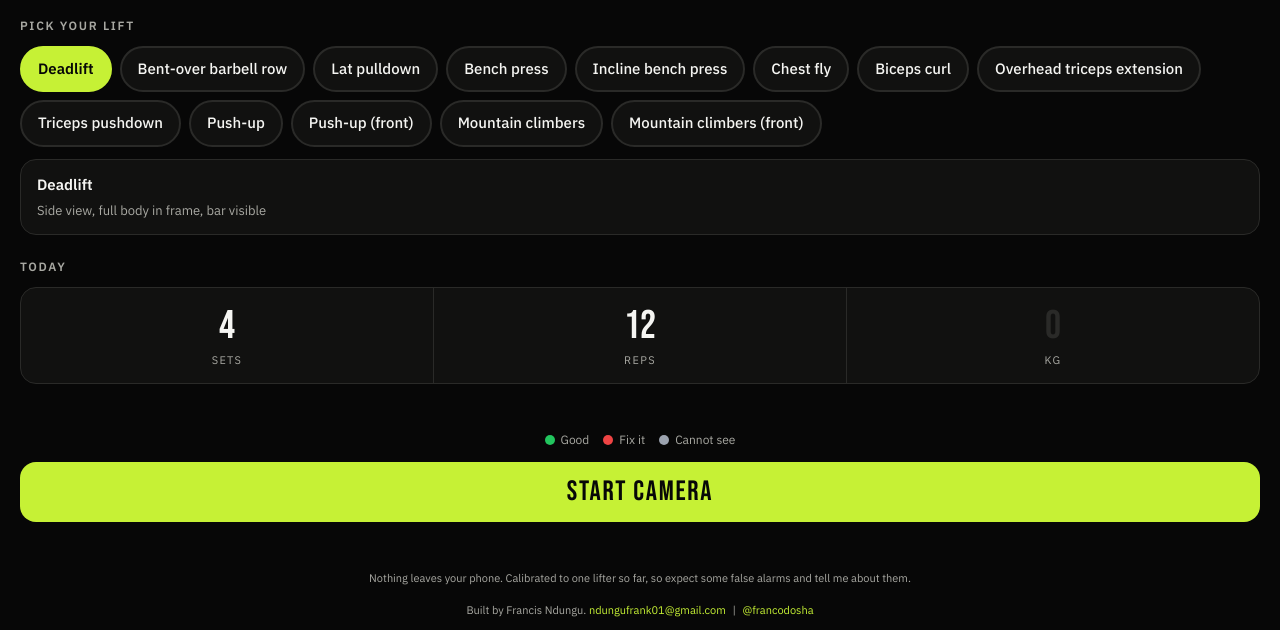
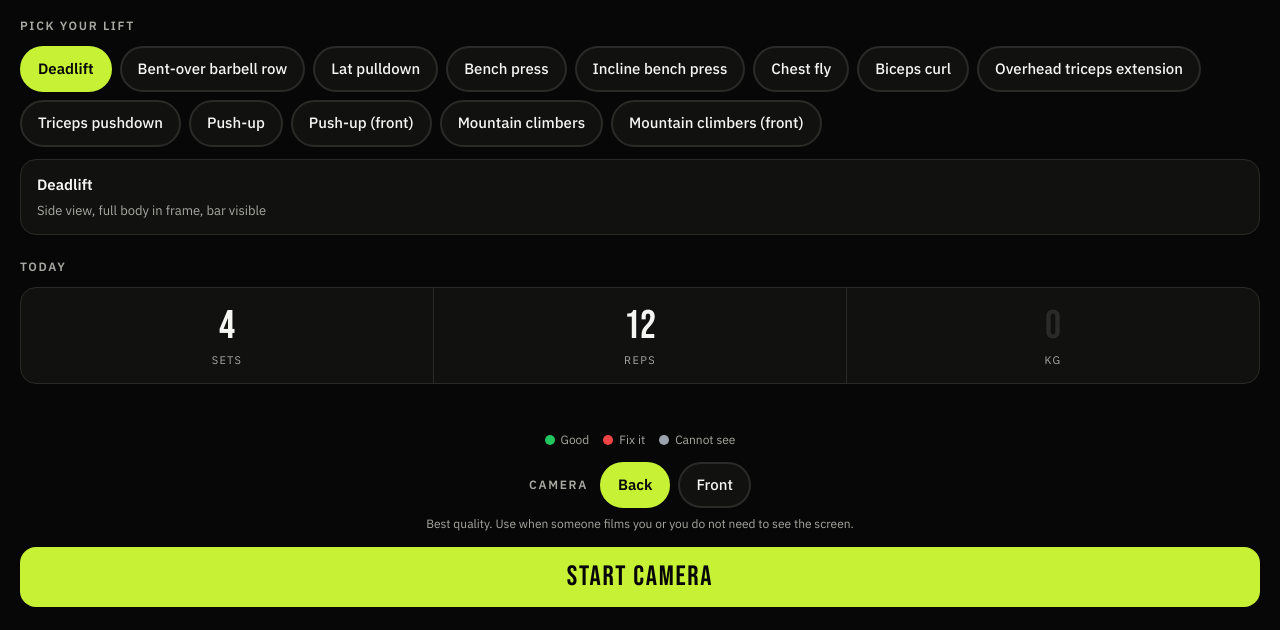
Before and after one commit to frankndungu/repchek, a website built with Vite: page index.html in a window 1280 px wide. Shown: the part 170-800 px from the top of the page. Built offline with nearby package versions, Linux system fonts and the light colour scheme; some packages are replaced by stand-ins of ours.

Commit message:
feat: choose front or back camera on the start screen
Co-Authored-By: Claude Opus 5.5 <noreply@anthropic.com>

```diff
--- a/index.html
+++ b/index.html
@@ -180,6 +180,44 @@
               see</span
             >
           </div>
+          <div class="flex flex-col items-center gap-2">
+            <div class="flex items-center gap-3">
+              <span
+                class="text-xs font-semibold tracking-[0.14em] text-muted uppercase"
+                >Camera</span
+              >
+              <div
+                id="camera-toggle"
+                role="group"
+                aria-label="Camera"
+                class="flex gap-2"
+              >
+                <button
+                  type="button"
+                  data-facing="environment"
+                  aria-pressed="true"
+                  class="min-h-11 rounded-full border-2 border-lime bg-lime px-4 py-2.5 text-[15px] font-semibold text-ink"
+                >
+                  Back
+                </button>
+                <button
+                  type="button"
+                  data-facing="user"
+                  aria-pressed="false"
+                  class="min-h-11 rounded-full border-2 border-line bg-panel px-4 py-2.5 text-[15px] font-medium text-paper"
+                >
+                  Front
+                </button>
+              </div>
+            </div>
+            <p
+              id="camera-hint"
+              class="text-center text-[12px] leading-snug text-muted"
+            >
+              Best quality. Use when someone films you or you do not need to
+              see the screen.
+            </p>
+          </div>
           <button
             id="start-btn"
             class="min-h-[60px] w-full rounded-2xl bg-lime font-display text-[28px] tracking-[0.06em] text-ink"
--- a/src/main.ts
+++ b/src/main.ts
@@ -1,5 +1,6 @@
 import { inject } from "@vercel/analytics";
 import { startCamera, explainCameraError, isUserFacing } from "./camera";
+import type { CameraOptions } from "./camera";
 import { PoseEstimator } from "./engine/pose";
 import {
   computeFrameMetrics,
@@ -64,6 +65,15 @@ const CHIP_BASE = "min-h-11 rounded-full border-2 px-4 py-2.5 text-[15px]";
 const CHIP_ON = "border-lime bg-lime text-ink font-semibold";
 const CHIP_OFF = "border-line bg-panel text-paper font-medium";
 
+type FacingMode = CameraOptions["facingMode"];
+
+const CAMERA_STORAGE_KEY = "repchek.camera";
+const CAMERA_HINTS: Record<FacingMode, string> = {
+  environment:
+    "Best quality. Use when someone films you or you do not need to see the screen.",
+  user: "See the feedback yourself while you train.",
+};
+
 const IN_APP_BROWSER =
   /FBAN|FBAV|Instagram|Twitter|TwitterAndroid|Snapchat|Line\//i.test(
     navigator.userAgent,
@@ -82,6 +92,8 @@ const shareBtn = q<HTMLButtonElement>("#share-btn");
 const doneBtn = q<HTMLButtonElement>("#done-btn");
 const status = q<HTMLElement>("#status");
 const chipsEl = q<HTMLElement>("#exercise-chips");
+const cameraToggle = q<HTMLElement>("#camera-toggle");
+const cameraHintEl = q<HTMLElement>("#camera-hint");
 const exerciseNameEl = q<HTMLElement>("#exercise-name");
 const exerciseHintEl = q<HTMLElement>("#exercise-hint");
 const browserHint = q<HTMLElement>("#browser-hint");
@@ -105,6 +117,7 @@ let gate: ReadinessGate | null = null;
 let session: SessionTracker | null = null;
 let activeProfile: ExerciseProfile | null = null;
 let selectedProfileId = PROFILES[0].id;
+let facingMode: FacingMode = loadFacingMode();
 let sessionStartedAt: Date | null = null;
 let finishing = false;
 let running = false;
@@ -146,6 +159,49 @@ function renderChips(): void {
 }
 
 renderChips();
+
+// Storage can throw (private mode, blocked site data), so the choice is a
+// convenience that falls back to the back camera.
+function loadFacingMode(): FacingMode {
+  try {
+    const saved = localStorage.getItem(CAMERA_STORAGE_KEY);
+    if (saved === "environment" || saved === "user") return saved;
+  } catch (err) {
+    console.warn("Could not read camera choice", err);
+  }
+  return "environment";
+}
+
+function saveFacingMode(): void {
+  try {
+    localStorage.setItem(CAMERA_STORAGE_KEY, facingMode);
+  } catch (err) {
+    console.warn("Could not save camera choice", err);
+  }
+}
+
+function renderCameraToggle(): void {
+  const options =
+    cameraToggle.querySelectorAll<HTMLButtonElement>("[data-facing]");
+  for (const option of options) {
+    const on = option.dataset.facing === facingMode;
+    option.className = `${CHIP_BASE} ${on ? CHIP_ON : CHIP_OFF}`;
+    option.setAttribute("aria-pressed", String(on));
+  }
+  cameraHintEl.textContent = CAMERA_HINTS[facingMode];
+}
+
+cameraToggle.addEventListener("click", (event) => {
+  const option = (event.target as Element).closest<HTMLButtonElement>(
+    "[data-facing]",
+  );
+  if (!option) return;
+  facingMode = option.dataset.facing === "user" ? "user" : "environment";
+  saveFacingMode();
+  renderCameraToggle();
+});
+
+renderCameraToggle();
 
 let counterTaps: number[] = [];
 counterEl.addEventListener("click", () => {
@@ -316,7 +372,10 @@ startBtn.addEventListener("click", async () => {
     showExercise(activeProfile.name.split(" (")[0]);
 
     status.textContent = "Requesting camera...";
-    stream = await startCamera(video);
+    // facingMode is only "ideal" inside startCamera, so if the chosen camera
+    // is missing (some laptops only have a front one) the browser falls back
+    // to whichever camera exists instead of failing.
+    stream = await startCamera(video, { facingMode });
 
     mirrored = isUserFacing(stream);
     video.classList.toggle("mirrored", mirrored);
```
